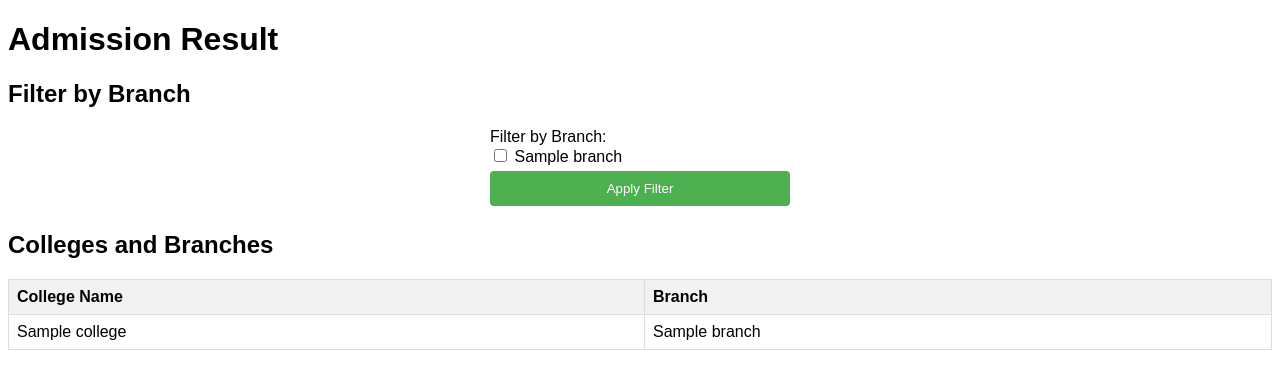
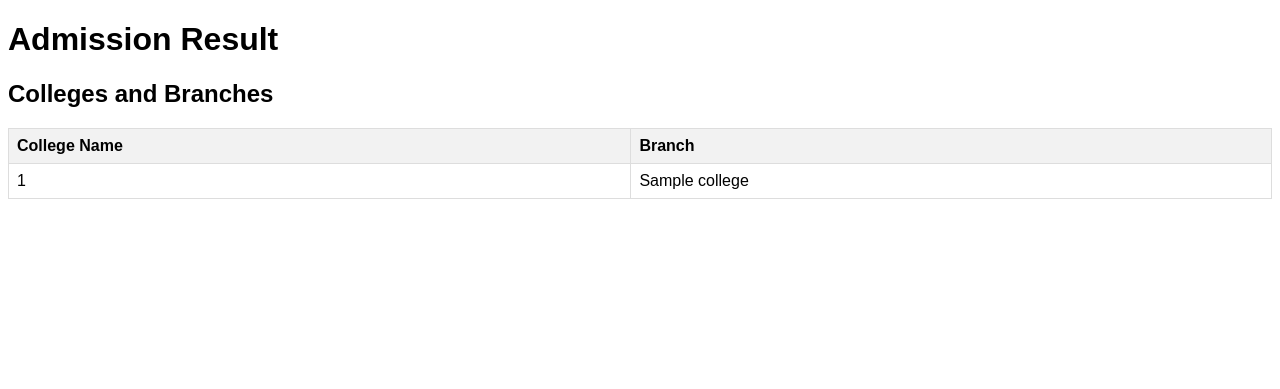
Before and after one commit to gauthamnnair/College-Connect, a Flask app: template templates/result.html in a window 1280 px wide. Shown: the top 389 px of the page. Run offline with Flask 3, Linux system fonts and the light colour scheme; the template is opened without the code that fills it: most values are stand-ins (such as "Sample title", 1, 10 or a date in 2020).

Commit message:
List of colleges through database

```diff
--- a/app.py
+++ b/app.py
@@ -108,34 +108,48 @@ create_admissions_table()
 def admission_form():
     return render_template('form.html')
 
-# Route to handle admission form submission
+def generate_sql_commands(mhcet_percentile, jee_percentile, category):
+    sql_commands = []
+
+    # Query colleges from the data database based on MHCET percentile and category
+    sql_mhcet = "SELECT college_name, branch FROM colleges WHERE percentile <= ? AND seat_type = ?"
+    sql_commands.append((sql_mhcet, (mhcet_percentile, category)))
+
+    # If JEE percentile is provided, query colleges for JEE percentile and category
+    if jee_percentile:
+        sql_jee = "SELECT college_name, branch FROM colleges WHERE percentile <= ? AND seat_type = ?"
+        sql_commands.append((sql_jee, (jee_percentile, category)))
+
+    return sql_commands
+
 @app.route('/submit', methods=['POST'])
 def submit_admission():
     mhcet_percentile = request.form.get('mhcet_percentile')
     jee_percentile = request.form.get('jee_percentile')
-    category = request.form.get('category')
-    category += 'S'
+    category = request.form.get('category') + 'S'  # Assuming category is concatenated with 'S'
 
     # Insert form data into the admissions table
-    conn = sqlite3.connect('admissions.db')
-    c = conn.cursor()
-    c.execute("INSERT INTO admissions (mhcet_percentile, jee_percentile, category) VALUES (?, ?, ?)",
-              (mhcet_percentile, jee_percentile, category))
-    conn.commit()
+    conn_admissions = sqlite3.connect('admissions.db')
+    c_admissions = conn_admissions.cursor()
+    c_admissions.execute("INSERT INTO admissions (mhcet_percentile, jee_percentile, category) VALUES (?, ?, ?)",
+                         (mhcet_percentile, jee_percentile, category))
+    conn_admissions.commit()
+    conn_admissions.close()
 
-    # Query colleges from the database based on user input
-    c.execute("SELECT college_name, branch FROM data WHERE min <= ? AND seat_type = ?", (mhcet_percentile, category))
-    colleges = c.fetchall()
+    # Query colleges from the data database based on user input
+    conn_data = sqlite3.connect('data.db')
+    c_data = conn_data.cursor()
+    c_data.execute("SELECT college_name, branch FROM colleges WHERE percentile <= ? AND seat_type = ?", (mhcet_percentile, category))
+    colleges = c_data.fetchall()
 
     if jee_percentile:
-        c.execute("SELECT college_name, branch FROM data WHERE min <= ? AND seat_type = ?", (jee_percentile, category))
-        colleges += c.fetchall()
+        c_data.execute("SELECT college_name, branch FROM colleges WHERE percentile <= ? AND seat_type = ?", (jee_percentile, category))
+        colleges += c_data.fetchall()
 
-    conn.close()
+    conn_data.close()
+    conn_admissions.close()
 
-    # Render the result template with the extracted colleges and branches
-    return render_template('result.html', colleges=colleges, distinct_branches=distinct_branches)
-
+    return render_template('result.html', colleges=colleges)
 
 @app.route('/filter', methods=['POST'])
 def filter_colleges():
--- a/templates/result.html
+++ b/templates/result.html
@@ -2,22 +2,10 @@
 <html>
 <head>
     <title>Admission Result</title>
-     <link rel="stylesheet" href="{{ url_for('static', filename='styles.css') }}">
+    <link rel="stylesheet" href="{{ url_for('static', filename='styles.css') }}">
 </head>
 <body>
     <h1>Admission Result</h1>
-    <h2>Filter by Branch</h2>
-    <form action="/filter" method="post">
-        <label>Filter by Branch:</label>
-        <br>
-        {% for branch in distinct_branches %}
-        <input type="checkbox" id="{{ branch }}" name="branch" value="{{ branch }}">
-        <label for="{{ branch }}">{{ branch }}</label>
-        <br>
-        {% endfor %}
-        <input type="submit" value="Apply Filter">
-    </form>
-
     <h2>Colleges and Branches</h2>
     <table>
         <thead>
@@ -29,8 +17,8 @@
         <tbody>
             {% for college in colleges %}
             <tr>
-                <td>{{ college.college_name }}</td>
-                <td>{{ college.branch }}</td>
+                <td>{{ college[0] }}</td>
+                <td>{{ college[1] }}</td>
             </tr>
             {% endfor %}
         </tbody>
```
Also changed, not shown: admissions.db.
